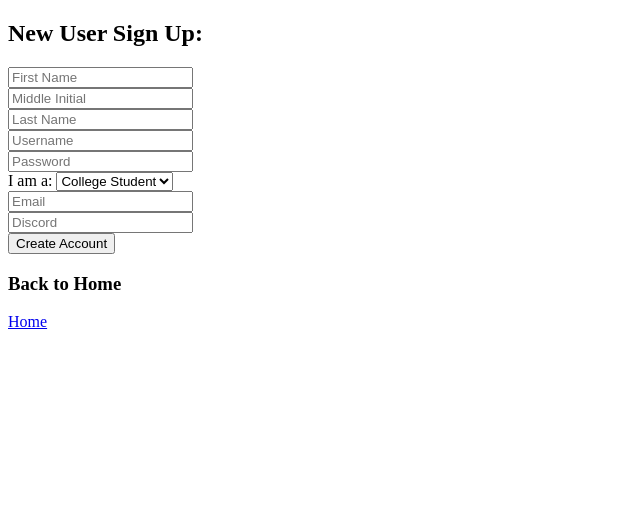
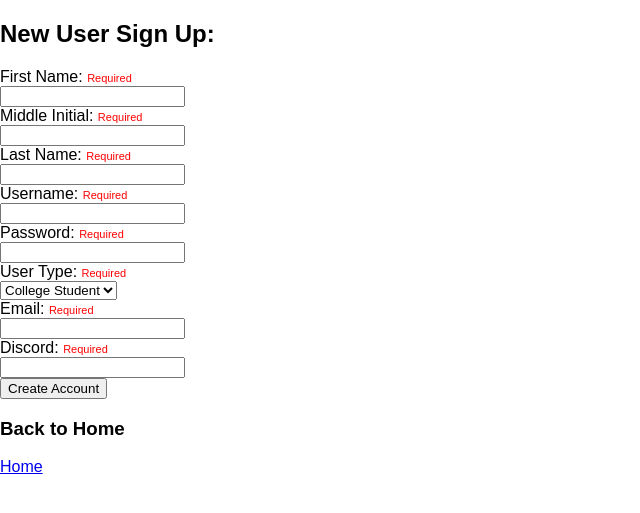
Before and after one commit to nick-thewin/CSCE310_Project, a PHP site: page /signup.php in a window 1280 px wide. Shown: the top 513 px of the page, without its empty margins (0-640 px from the left). Run offline with PHP 8.4, Linux system fonts and the light colour scheme.

Commit message:
Adding changes

```diff
--- a/includes/user.inc.php
+++ b/includes/user.inc.php
@@ -1,6 +1,7 @@
 <?php
 
 if(isset($_POST['updatelogin'])){
+    ob_start();
 
     $username = $_POST['username'];
     $password = $_POST['password'];
@@ -60,6 +61,7 @@ if(isset($_POST['updatelogin'])){
 
     header("location: ../studentuser.php?error=changesuccess");
     exit();
+    ob_end_flush();
 
 }
 
--- a/signup.php
+++ b/signup.php
@@ -8,23 +8,51 @@
     <meta charset="UTF-8">
     <meta name="viewport" content="width=device-width, initial-scale=1.0">
     <title>Document</title>
+    <style>
+        body {
+            font-family: Arial, sans-serif;
+            margin: 0;
+            padding: 0;
+            box-sizing: border-box;
+        }
+
+        .required {
+            font-size: 11px;
+            color: red;
+        }
+    </style>
 </head>
 <body>
         <h2>New User Sign Up:</h2>
         <form action = "includes/signup.inc.php" method = "post">
-            <input type = "text" name = "FName" placeholder = "First Name"><br>
-            <input type = "text" maxlength = "1" name = "MI" placeholder = "Middle Initial"><br>
-            <input type = "text" name = "LName" placeholder = "Last Name"><br>
-            <input type = "text" name = "Username" placeholder = "Username"><br>
-            <input type = "text" name = "Password" placeholder = "Password"><br>
-            <label for="userType">I am a:</label>
+            <label>First Name: </label>
+            <label class = "required">Required</label><br>
+            <input type = "text" name = "FName"><br>
+            <label>Middle Initial: </label>
+            <label class = "required">Required</label><br>
+            <input type = "text" maxlength = "1" name = "MI"><br>
+            <label>Last Name: </label>
+            <label class = "required">Required</label><br>
+            <input type = "text" name = "LName"><br>
+            <label>Username: </label>
+            <label class = "required">Required</label><br>
+            <input type = "text" name = "Username"><br>
+            <label>Password: </label>
+            <label class = "required">Required</label><br>
+            <input type = "text" name = "Password"><br>
+            <label>User Type: </label>
+            <label class = "required">Required</label><br>
             <select id="userType" name="userType">
                 <option value="Student">College Student</option>
                 <option value="Highschool">High School</option>
                 <option value="Other">Other</option>
             </select><br>
-            <input type = "text" name = "Email" placeholder = "Email"><br>
-            <input type = "text" name = "Discord" placeholder = "Discord"><br>
+            <label>Email: </label>
+            <label class = "required">Required</label><br>
+            <input type = "text" name = "Email"><br>
+            <label>Discord: </label>
+            <label class = "required">Required</label><br>
+            <input type = "text" name = "Discord"><br>
             <button type = "createAccount" name = "createAccount">Create Account</button>
         </form>
 
```
Also changed, not shown: adminuser.php (+13 -4 lines), studentuser.php (+28 -6 lines).
